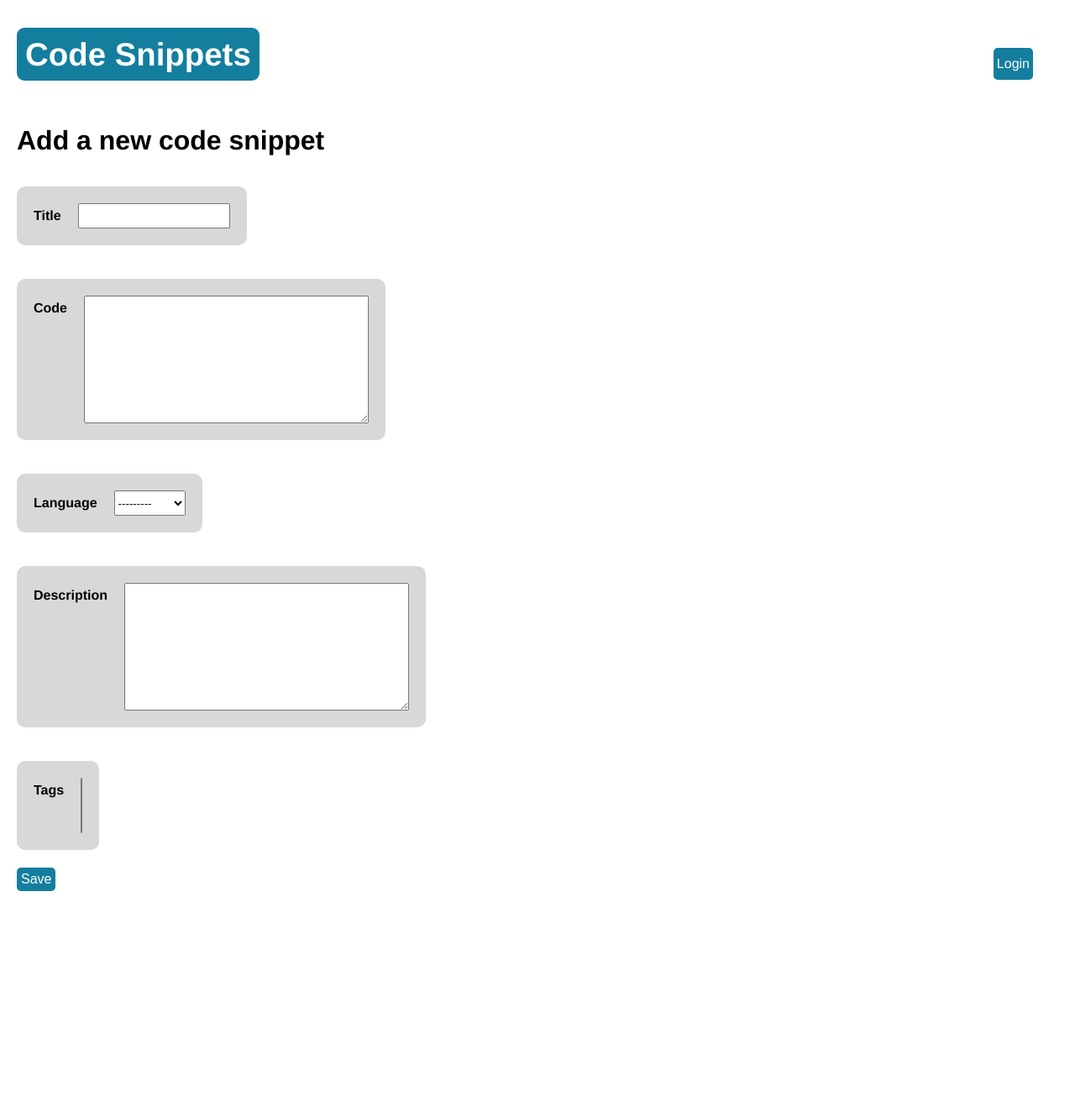
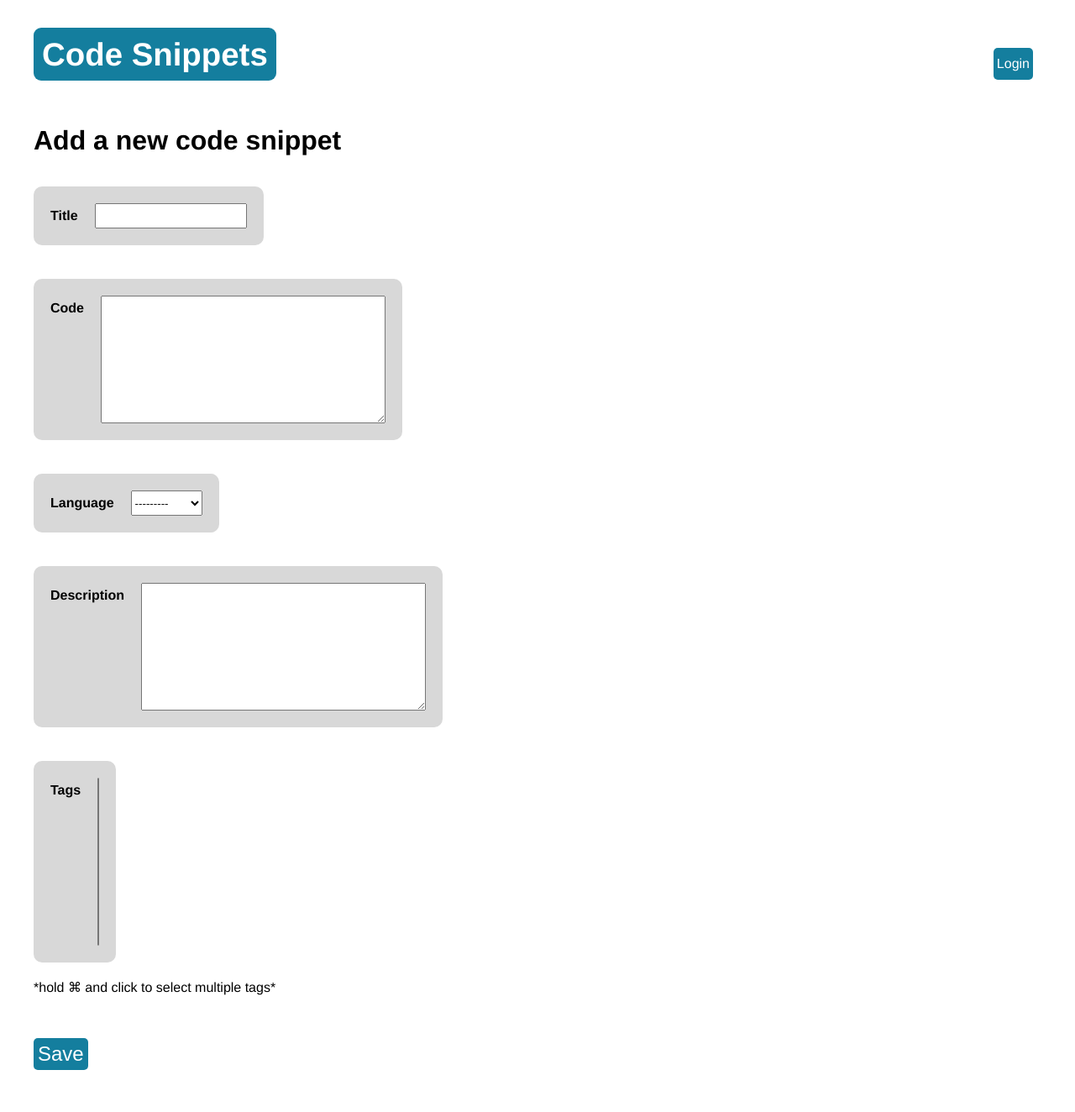
Before and after one commit to Momentum-Team-8/django-duplex-team-wolverine, a Django app: page /snippets/new in a window 1280 px wide. Shown: the whole page at 84% size. Before the commit the page ends 1061 px from the top, so only its background shows below. Run offline with Django 3.2, Linux system fonts and the light colour scheme; data that the repository does not hold is empty; some libraries are stand-ins or nearby versions.

Commit message:
added tweaks to the add_snippet form

```diff
--- a/snippets/static/css/styles.css
+++ b/snippets/static/css/styles.css
@@ -6,7 +6,7 @@
 
 body {
     font-family: Helvetica, sans-serif;
-    padding-left: 20px;
+    padding-left: 40px;
     line-height: 30px;
 }
 
@@ -232,3 +232,17 @@ button:hover {
 .submit {
     margin-bottom: 50px;
 }
+
+.form-submit {
+    font-size: x-large;
+}
+
+#id_tags {
+    height: 200px;
+}
+
+.instructions {
+    margin-top: 0;
+    margin-bottom: 50px;
+    line-height: 20px;
+}
--- a/snippets/templates/snippets/add_snippet.html
+++ b/snippets/templates/snippets/add_snippet.html
@@ -11,8 +11,9 @@
       {{ field }}
     </div>
     {% endfor %}
+    <p class="instructions">*hold ⌘ and click to select multiple tags*</p>
     <div class="submit">
-      <button type="submit" class="">Save</button>
+      <button type="submit" class="form-submit">Save</button>
     </div>
   </form>
 </div>
--- a/snippets/views.py
+++ b/snippets/views.py
@@ -24,7 +24,6 @@ def snippet_details(request, pk):
     return render(request, "snippets/snippet_details.html", {"snippet": snippet})
 
 def add_snippet(request):
-    user = request.user.username
     if request.method == "POST":
         form = SnippetForm(data=request.POST)
         if form.is_valid():
```
